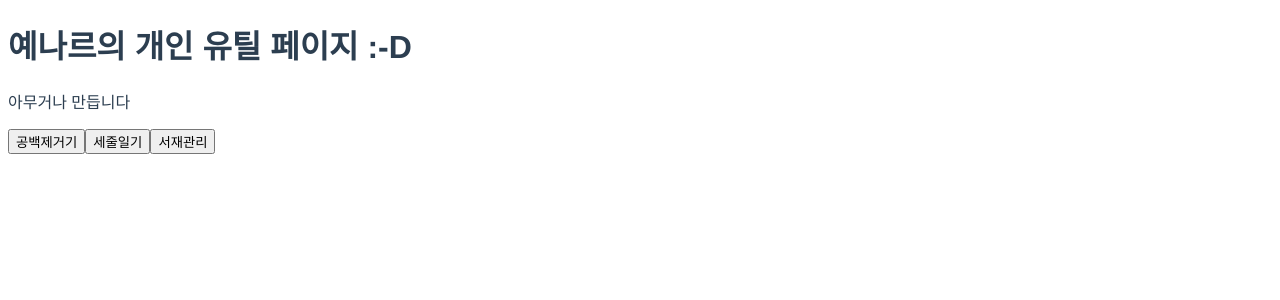
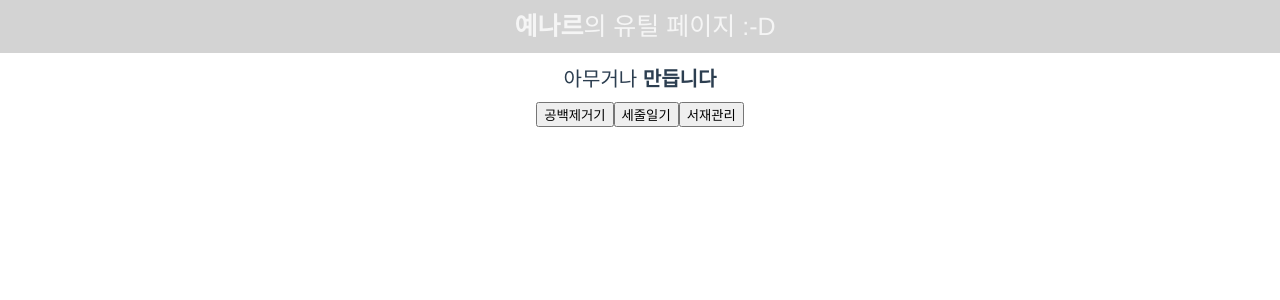
Before and after one commit to yenarue/myUtils, a Vue app: page / in a window 1280 px wide. Shown: the top 300 px of the page. Built offline with nearby package versions, Linux system fonts and the light colour scheme.

Commit message:
feat: 네비게이션 바 추가

```diff
--- a/config/dev.env.js
+++ b/config/dev.env.js
@@ -3,5 +3,6 @@ const merge = require('webpack-merge')
 const prodEnv = require('./prod.env')
 
 module.exports = merge(prodEnv, {
-  NODE_ENV: '"development"'
+  NODE_ENV: '"development"',
+  FRONT_BASE_URL: '"http://localhost:8080/"',
 })
--- a/config/prod.env.js
+++ b/config/prod.env.js
@@ -1,4 +1,5 @@
 'use strict'
 module.exports = {
-  NODE_ENV: '"production"'
+  NODE_ENV: '"production"',
+  FRONT_BASE_URL: '"https://yenarue-utils.herokuapp.com/"',
 }
--- a/src/App.vue
+++ b/src/App.vue
@@ -1,12 +1,18 @@
 <template>
   <div id="app">
+    <navbar />
     <router-view />
   </div>
 </template>
 
 <script>
+import NavBar from './components/NavBar'
+
 export default {
   name: 'App',
+  components: {
+    navbar: NavBar,
+  },
 }
 </script>
 
@@ -16,5 +22,13 @@ export default {
   -webkit-font-smoothing: antialiased;
   -moz-osx-font-smoothing: grayscale;
   color: #2c3e50;
+  text-align: center;
+}
+
+* { margin: 0 !important; }
+
+p {
+  padding: 10px;
+  font-size: 20px;
 }
 </style>
--- a/src/components/Main.vue
+++ b/src/components/Main.vue
@@ -1,7 +1,6 @@
 <template>
   <div class="Main">
-    <h1>예나르의 개인 유틸 페이지 :-D</h1>
-    <p>아무거나 만듭니다</p>
+    <p>아무거나 <b>만듭니다</b></p>
     <button @click="moveToIndentControl">공백제거기</button>
     <button @click="moveToBuilding($event)">세줄일기</button>
     <button @click="moveToBuilding">서재관리</button>
@@ -20,7 +19,7 @@ export default {
     moveToBuilding (event) {
       this.$router.push({
         name: 'Building',
-        params: { featureName: event.target.firstChild.data},
+        params: {featureName: event.target.firstChild.data},
       })
     },
   },
@@ -28,5 +27,4 @@ export default {
 </script>
 
 <style scoped>
-
 </style>
--- /dev/null
+++ b/src/components/NavBar.vue
@@ -0,0 +1,60 @@
+<template>
+  <nav class="navbar"
+       role="navigation"
+       aria-label="main navigation">
+    <div class="navbar-brand nav-height">
+      <a class="navbar-item"
+         :href="homeUrl">
+        <b>예나르</b>의 유틸 페이지 :-D
+      </a>
+      <a role="button"
+         class="navbar-burger"
+         aria-label="menu"
+         aria-expanded="false">
+         <!--<span aria-hidden="true"></span>-->
+         <!--<span aria-hidden="true"></span>-->
+         <!--<span aria-hidden="true"></span>-->
+      </a>
+    </div>
+  </nav>
+</template>
+
+<script>
+export default {
+  name: 'NavBar',
+  data () {
+    return {
+      homeUrl: process.env.FRONT_BASE_URL,
+    }
+  },
+}
+</script>
+
+<style scoped>
+a {
+  color: whitesmoke;
+  text-decoration: none;
+}
+
+a:hover {
+  text-decoration: underline;
+}
+
+.navbar {
+  width: 100%;
+  background-color: lightgray;
+  border: 0;
+}
+
+.nav-height {
+  height: 53px;
+  line-height: 53px;
+}
+
+.navbar-item {
+  text-align: left;
+  margin: auto;
+  padding-left: 10px;
+  font-size: 25px;
+}
+</style>
--- a/src/main.js
+++ b/src/main.js
@@ -1,10 +1,14 @@
 // The Vue build version to load with the `import` command
 // (runtime-only or standalone) has been set in webpack.base.conf with an alias.
 import Vue from 'vue'
+import Buefy from 'buefy'
 import App from './App.vue'
 import router from './router'
+// import 'buefy/lib/buefy.css'
 
 Vue.config.productionTip = false
+
+Vue.use(Buefy)
 
 /* eslint-disable no-new */
 new Vue({
```
Also changed, not shown: .eslintrc.js.
